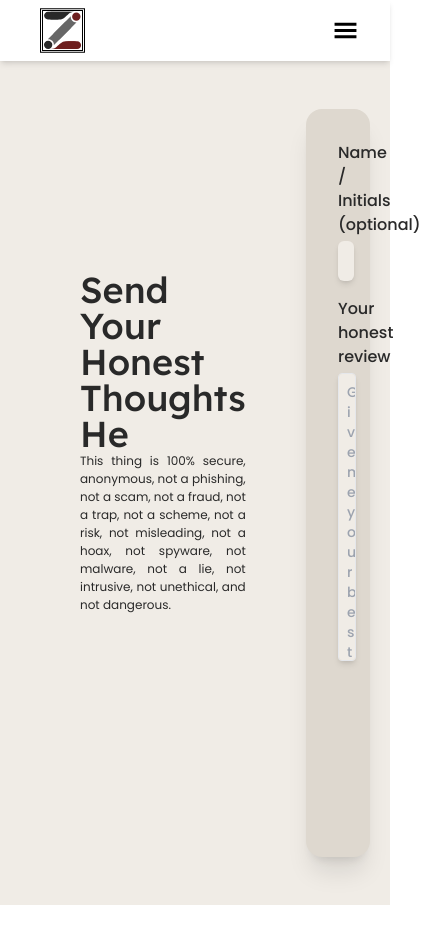
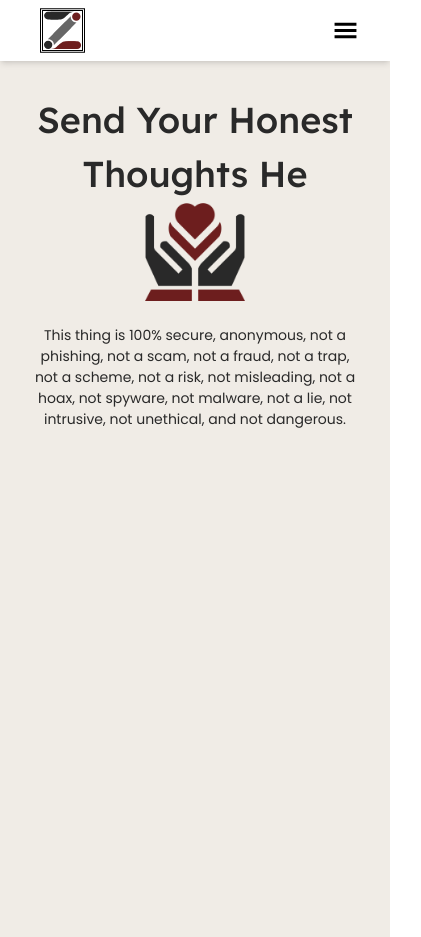
Before and after one commit to Izra4/personal-web, a Next.js app: page /roast in a window 390 px wide. Shown: the whole page, 421 px wide, since content can reach past the window. Before the commit the page ends 905 px from the top, so only its background shows below. Built offline with nearby package versions, Linux system fonts and the light colour scheme.

Commit message:
feat(roast): add responsive for welcome field

```diff
--- a/src/app/roast/_components/welcome.tsx
+++ b/src/app/roast/_components/welcome.tsx
@@ -21,7 +21,10 @@ const WelcomeField: React.FC<WelcomeFieldProps> = ({
   handleRemovingFinished,
 }) => {
   return (
-    <div className="w-4/6 flex items-center px-12">
+    <div className="lg:w-4/6 flex items-center px-8 lg:px-12">
+
+      {/* Dekstop */}
+      <div className="hidden md:flex">
         <div className="w-full h-4/5 flex flex-row">
           <div className="w-3/5 flex items-center justify-center mb-20 mr-8">
             <Image src="/honest.png" alt="roast" width={230} height={230} />
@@ -52,6 +55,39 @@ const WelcomeField: React.FC<WelcomeFieldProps> = ({
           </div>
         </div>
       </div>
+
+      {/* Mobile */}
+      <div className="flex md:hidden">
+        <div className="w-full min-h-screen flex flex-col mt-8 items-center">
+          <div className="flex flex-col">
+            <div className="w-full min-h-[110px] text-center">
+              {!isRemovingFinished && (
+                <TypeWriterRemove
+                  text={texts[currentIndex]}
+                  speed={100}
+                  removeSpeed={100}
+                  className={`${lexendClass} text-primary_text font-medium text-[36px]
+                      lg:text-[50px]`}
+                  onFinished={handleRemovingFinished}
+                />
+              )}
+            </div>
+            <div className="flex items-center justify-center mb-6">
+              <Image src="/honest.png" alt="roast" width={100} height={100} />
+            </div>
+            <p
+              className={`${poppinsClass} text-primary_text font-normal text-[14px] text-center`}
+            >
+              This thing is 100% secure, anonymous, not a phishing, not a scam,
+              not a fraud, not a trap, not a scheme, not a risk, not misleading,
+              not a hoax, not spyware, not malware, not a lie, not intrusive,
+              not unethical, and not dangerous.
+            </p>
+          </div>
+        </div>
+      </div>
+
+    </div>
   );
 };
 
--- a/src/app/roast/page.tsx
+++ b/src/app/roast/page.tsx
@@ -45,7 +45,7 @@ const RoastPage = () => {
   return (
     <div className="bg-primary w-screen min-h-screen lg:h-screen flex flex-col">
       <Navbar />
-      <div className="flex flex-row w-full h-screen">
+      <div className="hidden md:flex flex-row w-full h-screen">
         <WelcomeField
           lexendClass={lexend.className}
           poppinsClass={poppins.className}
@@ -56,6 +56,17 @@ const RoastPage = () => {
         />
         <InputField poppins={poppins.className}/>
       </div>
+
+      <div className="flex flex-col justify-start items-center w-full min-h-screen md:hidden">
+        <WelcomeField
+            lexendClass={lexend.className}
+            poppinsClass={poppins.className}
+            texts={texts}
+            currentIndex={currentIndex}
+            isRemovingFinished={isRemovingFinished}
+            handleRemovingFinished={handleRemovingFinished}
+        />
+      </div>
     </div>
   );
 };
```
Lines whose indentation alone changed are shown as unchanged.
